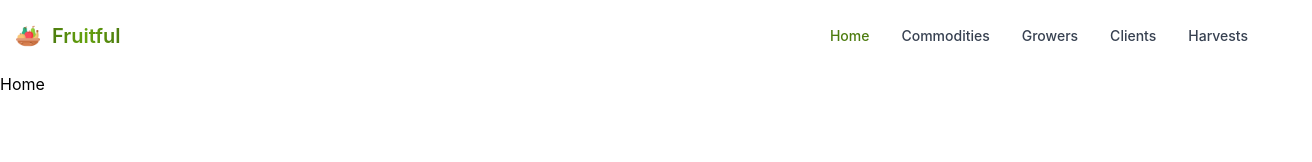
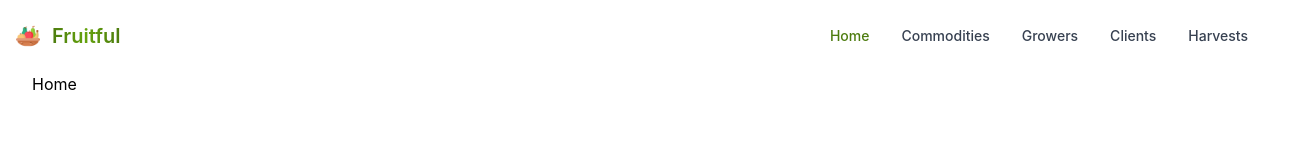
Before and after one commit to cmarinkovic/fruitful, a Next.js app: page / in a window 1280 px wide. Shown: the top 162 px of the page, 1312 px wide, since content can reach past the window. Built offline with nearby package versions, Linux system fonts and the light colour scheme.

Commit message:
Added DefaultLayout and contexts to app

```diff
--- a/components/DefaultLayout.tsx
+++ b/components/DefaultLayout.tsx
@@ -1,15 +1,14 @@
-import React from "react";
 import Navbar from "./Navbar";
 
-interface Props {
-  children?: React.ReactNode;
+interface DefaultLayoutProps {
+  children: React.ReactNode;
 }
 
-export default function DefaultLayout({ children }: Props) {
+export default function DefaultLayout({ children }: DefaultLayoutProps) {
   return (
     <>
       <Navbar />
-      <main className="container">{children}</main>
+      <main className="container mx-8">{children}</main>
     </>
   );
 }
```
